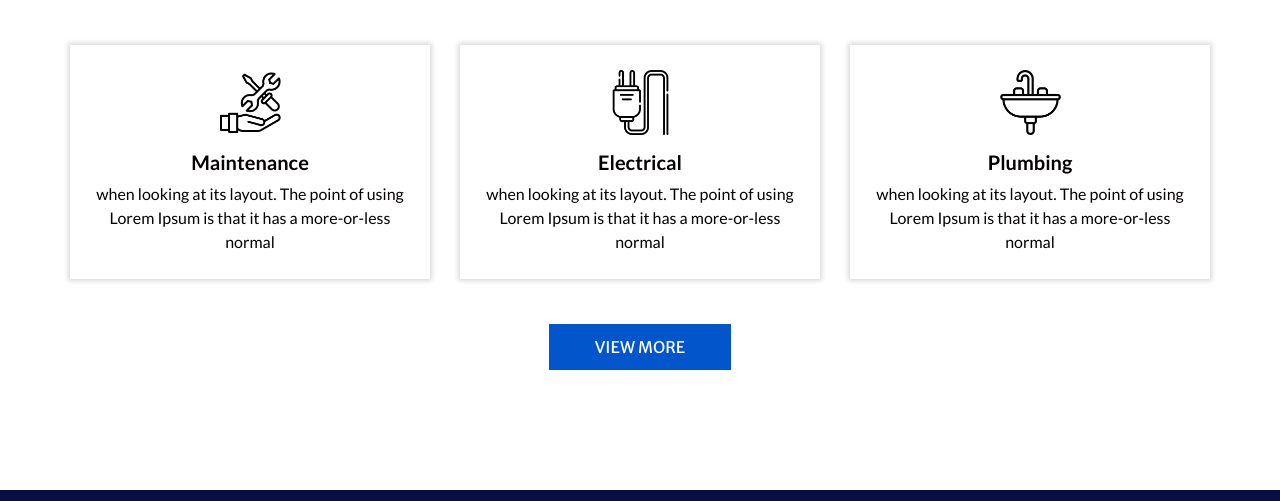
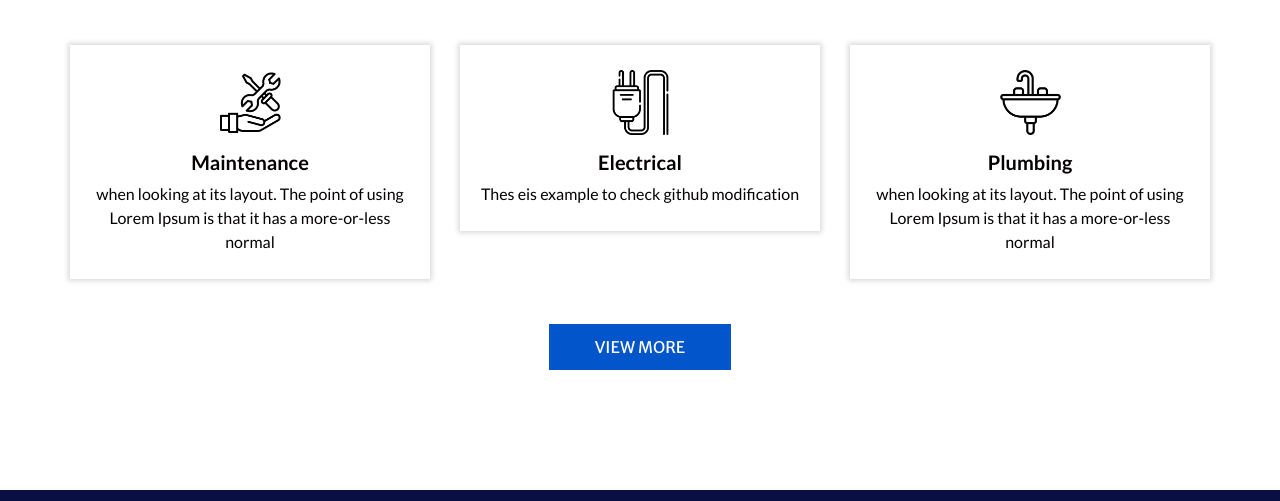
Before and after one commit to phqjaipur/project1, a plain HTML site: page service.html in a window 1280 px wide. Shown: the part 299-800 px from the top of the page. Drawn offline with nearby package versions, Linux system fonts and the light colour scheme; some packages are replaced by stand-ins of ours.

Commit message:
change in paragraph in service.html

```diff
--- a/service.html
+++ b/service.html
@@ -120,8 +120,7 @@
                 Electrical
               </h5>
               <p>
-                when looking at its layout. The point of using Lorem Ipsum is
-                that it has a more-or-less normal
+                Thes eis example to check github modification
               </p>
             </div>
           </div>
```
